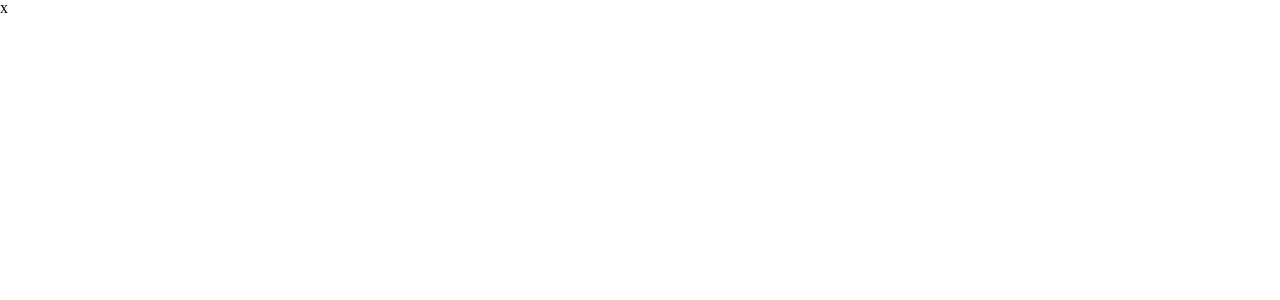
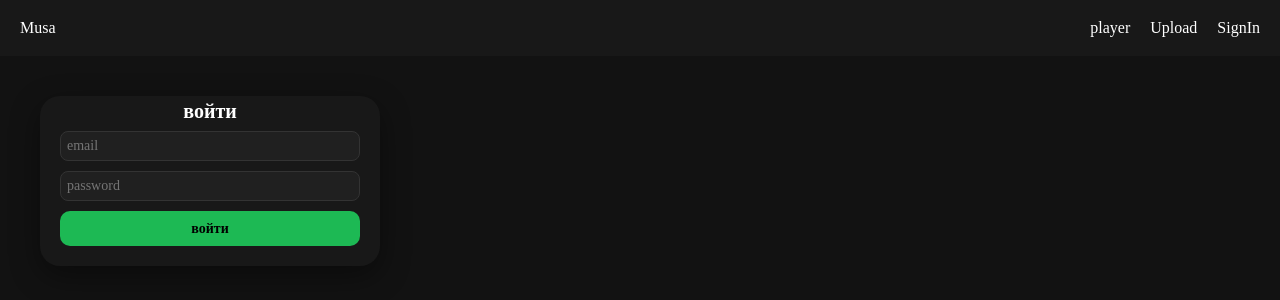
Before and after one commit to kyuubi-Yhp/musa, a React (Vite) app: page /signin in a window 1280 px wide. Before the commit this address had no page. Shown: the top 300 px of the page. Built offline with nearby package versions, Linux system fonts and the light colour scheme.

Commit message:
добавлен компанент для входа через пароль

```diff
--- a/src/App.jsx
+++ b/src/App.jsx
@@ -5,6 +5,7 @@ import { useState } from 'react'
 import { Layout } from "./components/Layout/Layout"
 import { PlayerPage } from "./Pages/PlayerPage"
 import { UploadPage } from "./Pages/UploadPage"
+import { SignIn } from "./components/SignIn/SignIn"
 
 import song from "./audio/Апология - Мосты.mp3"
 import songTwo from "./audio/найтивыход - был в сети 15 минут назад.mp3"
@@ -16,7 +17,7 @@ import './App.css'
 
 function App() {
 
-
+//моковые треки
   const [tracks, setTracks] = useState([
     {
       name: 'Мосты',
@@ -37,7 +38,8 @@ function App() {
     console.log(tracks)
   }
 
-
+  // моковый пользователь
+  const [person, setPerson] = useState([])
 
   return (
     <div>
@@ -46,9 +48,10 @@ function App() {
           <Route path="/" element={<Layout />}>
             <Route index element={<PlayerPage tracks={tracks} />} />
             <Route path="upload" element={<UploadPage addTrack={addTrack} />} />
+            <Route path="signin" element={<SignIn />} />
           </Route>
         </Routes>
-      </BrowserRouter>x
+      </BrowserRouter>
 
     </div>
   )
--- a/src/components/AudioPlayer/AudioPlayer.css
+++ b/src/components/AudioPlayer/AudioPlayer.css
@@ -5,7 +5,6 @@
   padding: 20px;
   border-radius: 20px;
   text-align: center;
-  font-family: sans-serif;
   box-shadow: 0 10px 30px rgba(0, 0, 0, 0.4);
 }
 
--- a/src/components/Layout/Layout.jsx
+++ b/src/components/Layout/Layout.jsx
@@ -6,9 +6,10 @@ export const Layout = () => {
     <div className="layout">
       <header className="header">
         <h2>Musa</h2>
-        <nav>
+        <nav className="nav">
           <Link to='/'>player</Link>
           <Link to='/upload'>Upload</Link>
+          <Link to='/signin'>SignIn</Link>
         </nav>
       </header>
 
--- a/src/components/LoaderAudio/LoaderAudio.css
+++ b/src/components/LoaderAudio/LoaderAudio.css
@@ -37,6 +37,7 @@
 /* Стили для кнопки загрузки */
 .btn__loader {
   height: 35px;
+  font-size: 14px;
   background-color: #1db954;
   border-radius: 10px;
   color: #000;
--- /dev/null
+++ b/src/components/SignIn/SignIn.css
@@ -0,0 +1,49 @@
+.signin__box {
+  width: 340px;
+  padding: 5px 20px 20px 20px;
+  color: white;
+  background: #181818;
+  border-radius: 20px;
+  text-align: center;
+  box-shadow: 0 10px 30px rgba(0, 0, 0, 0.4);
+  display: flex;
+  flex-direction: column;
+  gap: 10px;
+}
+
+
+.signin__box input {
+  color: white;
+  font-size: 14px;
+  padding: 6px;
+  background: #202020;
+  border-radius: 8px;
+  cursor: pointer;
+  border: 1px solid #333;
+}
+
+.signin__box h2 {
+  font-size: 20px;
+  font-weight: 700;
+}
+
+.signin__box input:focus {
+  border-color: #1db954;
+  box-shadow: 0 0 5px #1db954;
+}
+
+.signin__box button {
+  height: 35px;
+  font-size: 14px;
+  background-color: #1db954;
+  border-radius: 10px;
+  color: #000;
+  font-weight: bold;
+  border: none;
+  cursor: pointer;
+  transition: all 0.2s ease;
+}
+
+.signin__box button:hover {
+  background-color: #1ed760;
+}
--- /dev/null
+++ b/src/components/SignIn/SignIn.jsx
@@ -0,0 +1,14 @@
+import './SignIn.css'
+
+export const SignIn = () => {
+
+
+  return (
+    <div className="signin__box">
+      <h2>войти</h2>
+      <input className='sigin__input' placeholder='email' type="email" />
+      <input className='sigin__input' placeholder='password' type="password" />
+      <button>войти</button>
+    </div>
+  )
+}
```
Also changed, not shown: src/Pages/SignInPage.jsx (added, +9 -0 lines), 1 other file (tests, documents, lock files or other folders).
